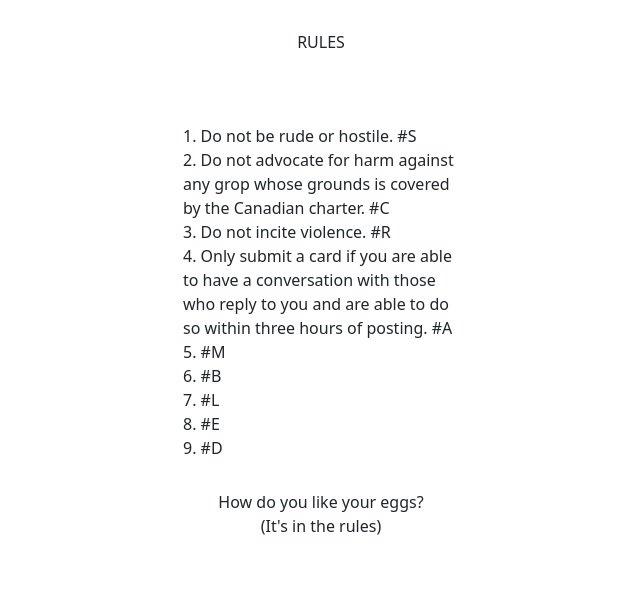
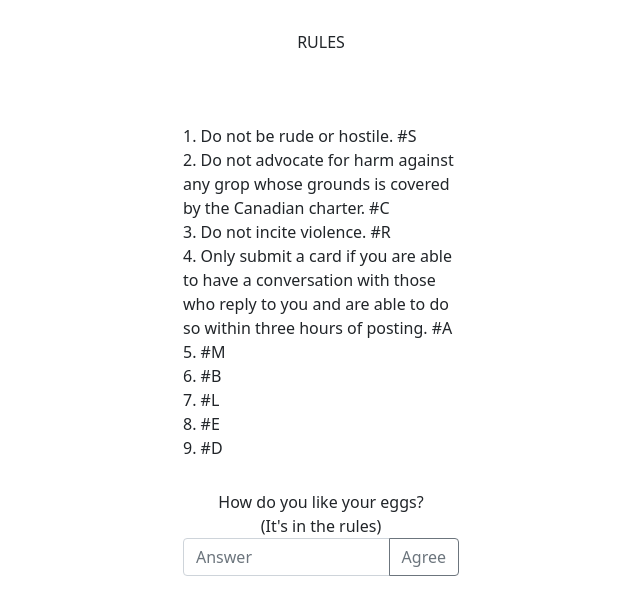
Before and after one commit to jason-rivera/disconvo-debate-app, a website: page rules.html in a window 1280 px wide. Shown: the whole page, without its empty margins (319-959 px from the left). Drawn offline with nearby package versions, Linux system fonts and the light colour scheme.

Commit message:
edited rules.css

```diff
--- a/rules.html
+++ b/rules.html
@@ -24,6 +24,10 @@
       <div id="question">
         How do you like your eggs?<br/>
         (It's in the rules)
+        <div class="input-group mb-3">
+          <input type="text" class="form-control" placeholder="Answer" aria-label="Recipient's username" aria-describedby="button-addon2">
+          <button class="btn btn-outline-secondary" type="button" id="button-addon2">Agree</button>
+        </div>
       </div>
     </div>
   </body>
```
